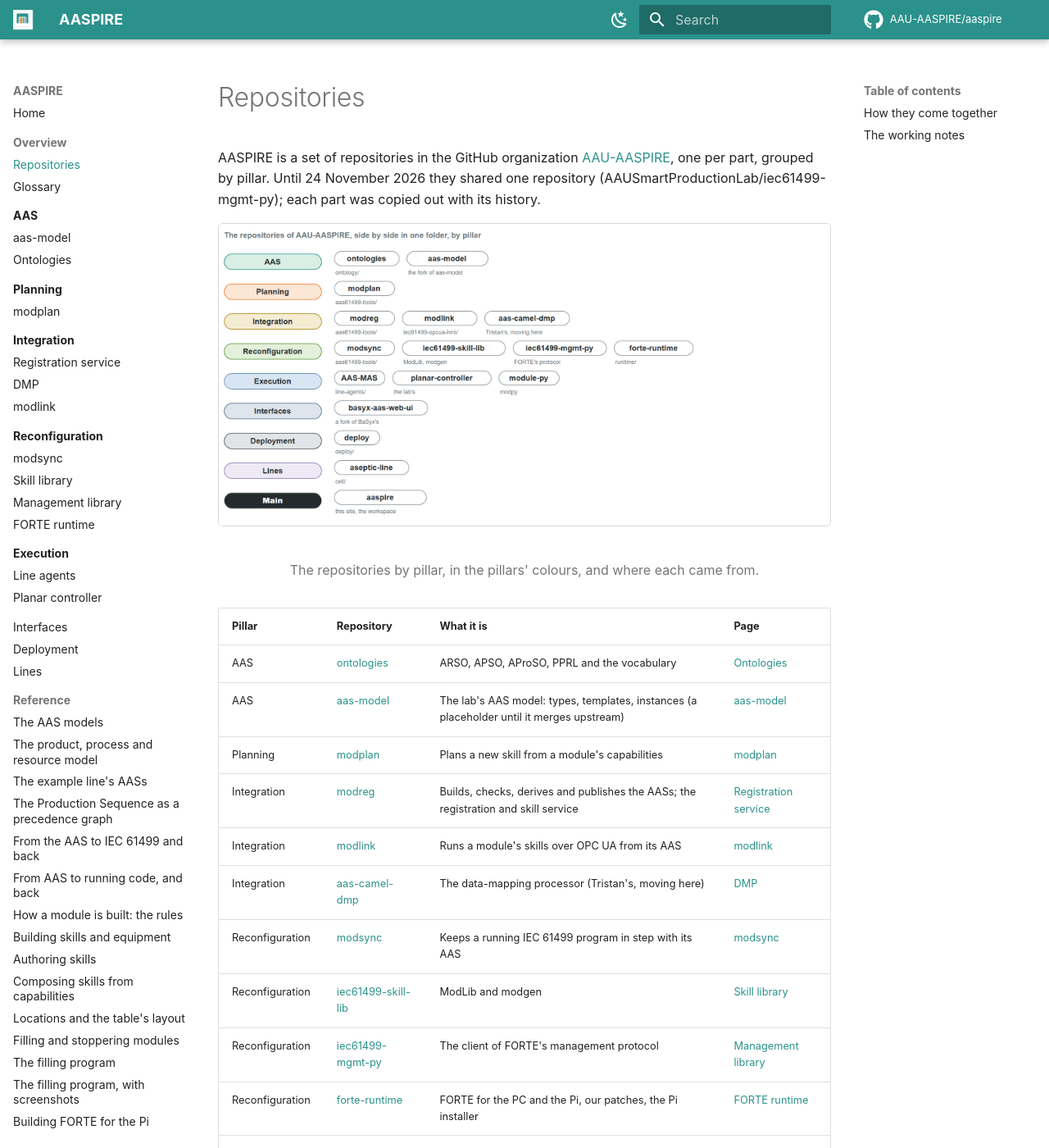
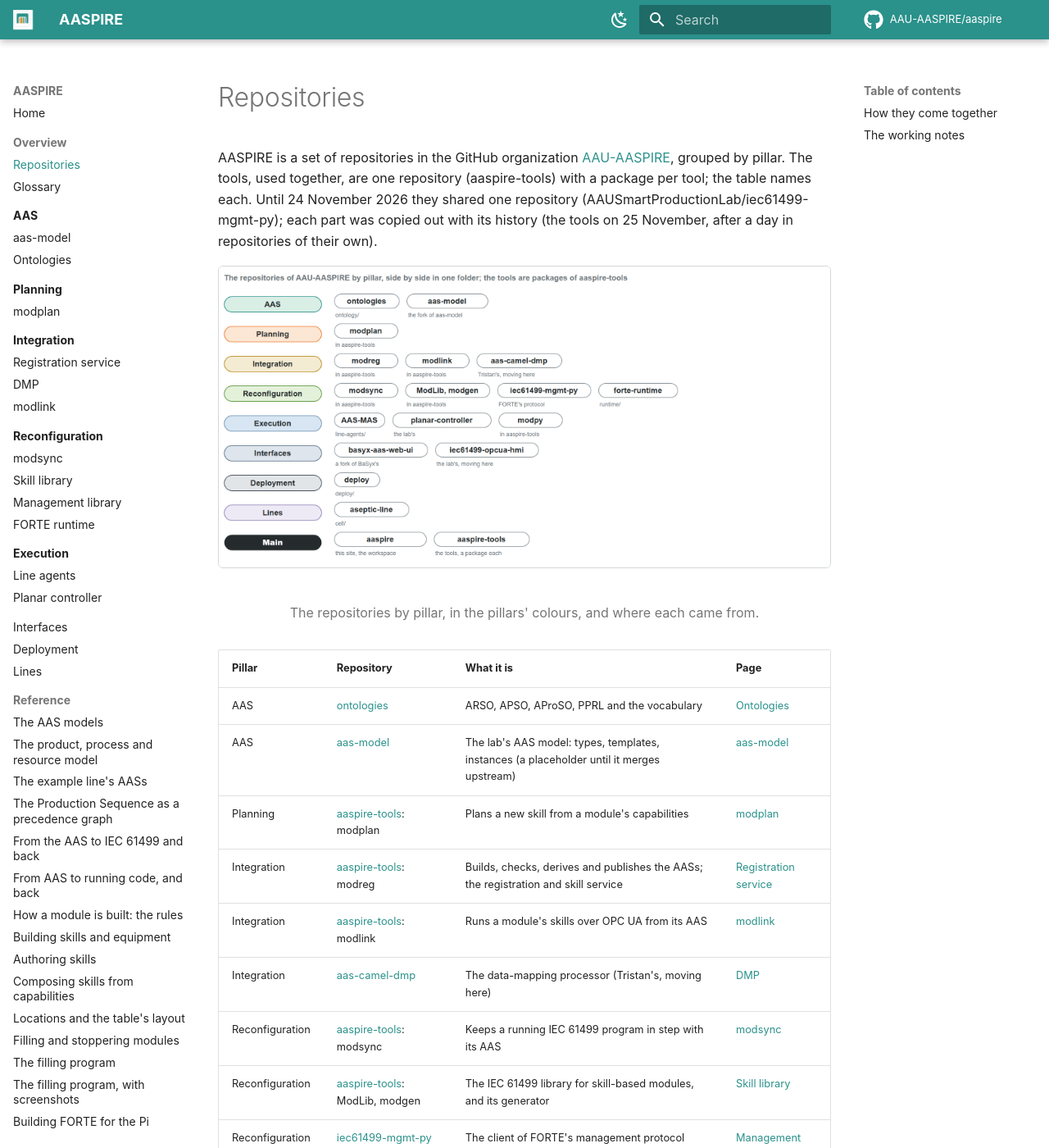
Before and after one commit to AAU-AASPIRE/aaspire, an MkDocs documentation site: the page built from docs/overview/repositories.md, in a window 1280 px wide and 1400 px high. Shown: the whole window at 82% size. Built offline with MkDocs 1.6.1 and Material for MkDocs 9.7.7, drawn with Linux system fonts in a browser that asks for light colours; comment, search, counter and statistics services are not loaded; some of the changed text lies outside the part shown.

Commit message:
The repository map and tables: the tools in aaspire-tools; the HMI moving here

```diff
--- a/docs/overview/repositories.md
+++ b/docs/overview/repositories.md
@@ -1,9 +1,10 @@
 # Repositories
 
 AASPIRE is a set of repositories in the GitHub organization
-[AAU-AASPIRE](https://github.com/AAU-AASPIRE), one per part, grouped by pillar. Until 24 November 2026
+[AAU-AASPIRE](https://github.com/AAU-AASPIRE), grouped by pillar. The tools, used together, are one
+repository (aaspire-tools) with a package per tool; the table names each. Until 24 November 2026
 they shared one repository (AAUSmartProductionLab/iec61499-mgmt-py); each part was copied out with its
-history.
+history (the tools on 25 November, after a day in repositories of their own).
 
 <figure markdown="span">
   [![The repositories of AAU-AASPIRE by pillar, and where each came from](../figures/repository-map.png)](../figures/repository-map.png)
@@ -14,18 +15,19 @@ history.
 | --- | --- | --- | --- |
 | AAS | [ontologies](https://github.com/AAU-AASPIRE/ontologies) | ARSO, APSO, AProSO, PPRL and the vocabulary | [Ontologies](../aas/ontologies.md) |
 | AAS | [aas-model](https://github.com/AAU-AASPIRE/aas-model) | The lab's AAS model: types, templates, instances (a placeholder until it merges upstream) | [aas-model](../aas/aas-model.md) |
-| Planning | [modplan](https://github.com/AAU-AASPIRE/modplan) | Plans a new skill from a module's capabilities | [modplan](../planning/modplan.md) |
-| Integration | [modreg](https://github.com/AAU-AASPIRE/modreg) | Builds, checks, derives and publishes the AASs; the registration and skill service | [Registration service](../integration/registration.md) |
-| Integration | [modlink](https://github.com/AAU-AASPIRE/modlink) | Runs a module's skills over OPC UA from its AAS | [modlink](../integration/modlink.md) |
+| Planning | [aaspire-tools](https://github.com/AAU-AASPIRE/aaspire-tools): modplan | Plans a new skill from a module's capabilities | [modplan](../planning/modplan.md) |
+| Integration | [aaspire-tools](https://github.com/AAU-AASPIRE/aaspire-tools): modreg | Builds, checks, derives and publishes the AASs; the registration and skill service | [Registration service](../integration/registration.md) |
+| Integration | [aaspire-tools](https://github.com/AAU-AASPIRE/aaspire-tools): modlink | Runs a module's skills over OPC UA from its AAS | [modlink](../integration/modlink.md) |
 | Integration | [aas-camel-dmp](https://github.com/AAU-AASPIRE/aas-camel-dmp) | The data-mapping processor (Tristan's, moving here) | [DMP](../integration/dmp.md) |
-| Reconfiguration | [modsync](https://github.com/AAU-AASPIRE/modsync) | Keeps a running IEC 61499 program in step with its AAS | [modsync](../reconfiguration/modsync.md) |
-| Reconfiguration | [iec61499-skill-lib](https://github.com/AAU-AASPIRE/iec61499-skill-lib) | ModLib and modgen | [Skill library](../reconfiguration/skill-lib.md) |
+| Reconfiguration | [aaspire-tools](https://github.com/AAU-AASPIRE/aaspire-tools): modsync | Keeps a running IEC 61499 program in step with its AAS | [modsync](../reconfiguration/modsync.md) |
+| Reconfiguration | [aaspire-tools](https://github.com/AAU-AASPIRE/aaspire-tools): ModLib, modgen | The IEC 61499 library for skill-based modules, and its generator | [Skill library](../reconfiguration/skill-lib.md) |
 | Reconfiguration | [iec61499-mgmt-py](https://github.com/AAU-AASPIRE/iec61499-mgmt-py) | The client of FORTE's management protocol | [Management library](../reconfiguration/mgmt.md) |
 | Reconfiguration | [forte-runtime](https://github.com/AAU-AASPIRE/forte-runtime) | FORTE for the PC and the Pi, our patches, the Pi installer | [FORTE runtime](../reconfiguration/runtime.md) |
 | Execution | [AAS-MAS](https://github.com/AAU-AASPIRE/AAS-MAS) | The multi-agent orchestrator (package `lineagents`) | [Line agents](../execution/agents.md) |
 | Execution | [planar-controller](https://github.com/AAU-AASPIRE/planar-controller) | The planar table's controller | [Planar controller](../execution/planar-controller.md) |
-| Execution | [module-py](https://github.com/AAU-AASPIRE/module-py) | A module run in Python (modpy), for the robots | |
+| Execution | [aaspire-tools](https://github.com/AAU-AASPIRE/aaspire-tools): modpy | A module run in Python, for the robots | |
 | Interfaces | [basyx-aas-web-ui](https://github.com/AAU-AASPIRE/basyx-aas-web-ui) | The BaSyx web UI, our fork: Process Sequence, the skill editor, the Configurator | [Web UI](../interfaces/web-ui.md) |
+| Interfaces | [iec61499-opcua-hmi](https://github.com/AAU-AASPIRE/iec61499-opcua-hmi) | The modules' HMI in Python, with its module simulator (the lab's, moving here) | |
 | Deployment | [deploy](https://github.com/AAU-AASPIRE/deploy) | The lab stack, the Pi tooling, the bench tools | [Deployment](../deployment/deploy.md) |
 | Lines | [aseptic-line](https://github.com/AAU-AASPIRE/aseptic-line) | The lab's line: specs, generated programs, example AASs, evaluation | [The aseptic line](../lines/aseptic-line.md) |
 | Main | [aaspire](https://github.com/AAU-AASPIRE/aaspire) | This site, the repositories' map, the workspace | [This site](../how-to/this-site.md) |
```
Also changed, not shown: README.md (+2 -6 lines), docs/figures/repository-map.png.
